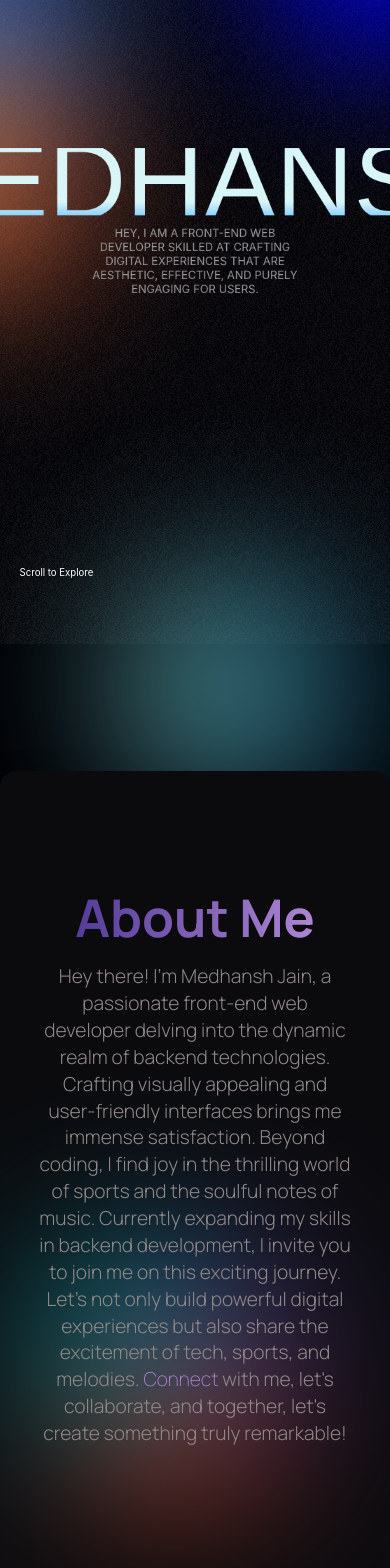
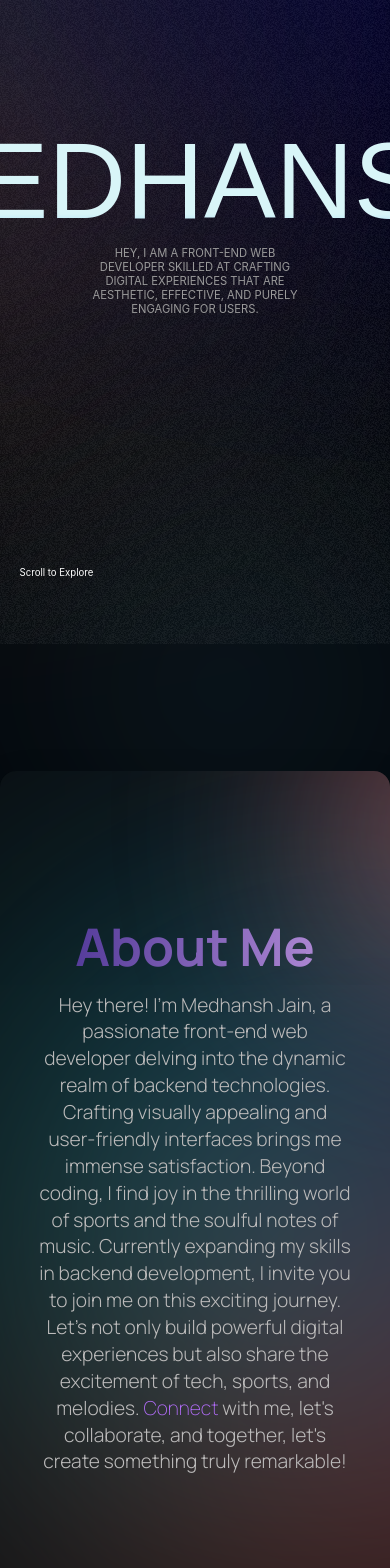
Before and after one commit to medhansh17/Mxdhxnsh, a React (Create React App) app: page / in a window 390 px wide. Shown: the part 200-1768 px from the top of the page. Built offline with nearby package versions, Linux system fonts and the light colour scheme; a web font is replaced by a local one.

Commit message:
Updated about section

```diff
--- a/src/Components/about/about.styles.css
+++ b/src/Components/about/about.styles.css
@@ -7,8 +7,8 @@
   height: fit-content;
   /* padding: 10px; */
   width: 100vw;
-  top: 40%;
-  transform: translateY(-40%);
+  top: 50%;
+  transform: translateY(-50%);
 }
 .montserrat-font {
   font-family: "Montserrat", sans-serif;
@@ -41,7 +41,7 @@
   line-height: 140%;
 }
 #connect {
-  color: #ac86d2;
+  color: #b26cf8;
   font-weight: 200;
   /* font-style: italic; */
 }
@@ -59,5 +59,6 @@
   #aboutDesc {
     font-weight: 300;
     width: 80vw;
+    color: rgb(188, 187, 187);
   }
 }
--- a/src/Components/hero/hero.styles.css
+++ b/src/Components/hero/hero.styles.css
@@ -5,7 +5,6 @@
   top: 50%;
   left: 50%;
   transform: translate(-50%, -50%);
-  will-change: scale;
 }
 
 .heroTitle {
@@ -66,6 +65,7 @@
   }
   .primaryTitle span {
     font-size: calc(9.5rem + 0.5vw);
+    line-height: calc(9.5rem + 0.5vw);
   }
   .titleDesc {
     margin-top: 15px;
--- a/src/Components/showcase/showcase.styles.css
+++ b/src/Components/showcase/showcase.styles.css
@@ -9,21 +9,22 @@
   position: absolute;
   top: 115%;
   box-sizing: border-box;
+  overflow: hidden;
   /* box-shadow: 0 0 3px rgb(74, 57, 254); */
 }
 .rounded {
   height: 250px;
   width: 250px;
   border-radius: 50%;
-  filter: blur(80px);
+  filter: blur(180px);
   position: absolute;
   z-index: -1;
 }
 .showcaseOne {
-  height: 270px;
-  width: 270px;
-  top: 55%;
-  left: 15%;
+  height: 670px;
+  width: 670px;
+  top: 20%;
+  left: 2%;
   opacity: 0.7;
   background-image: conic-gradient(
     #553c9a 0%,
@@ -35,17 +36,16 @@
   );
 }
 .showcaseTwo {
-  top: 30%;
-  left: -160px;
-  opacity: 0;
-  background-image: conic-gradient(
-    #553c9a 0%,
-    #553c9a 33%,
-    #ee4b2b 33%,
-    #ee4b2b 66%,
-    #00c2cb 66%,
-    #00c2cb 99%
+  top: -10%;
+  left: 90%;
+  opacity: 0.7;
+  background-image: linear-gradient(
+    to top,
+    #f3e7e9 0%,
+    #fc1414 99%,
+    #f81f1f 100%
   );
+  filter: brightness(1.2) blur(120px);
 }
 
 @media (max-width: 600px) {
```
